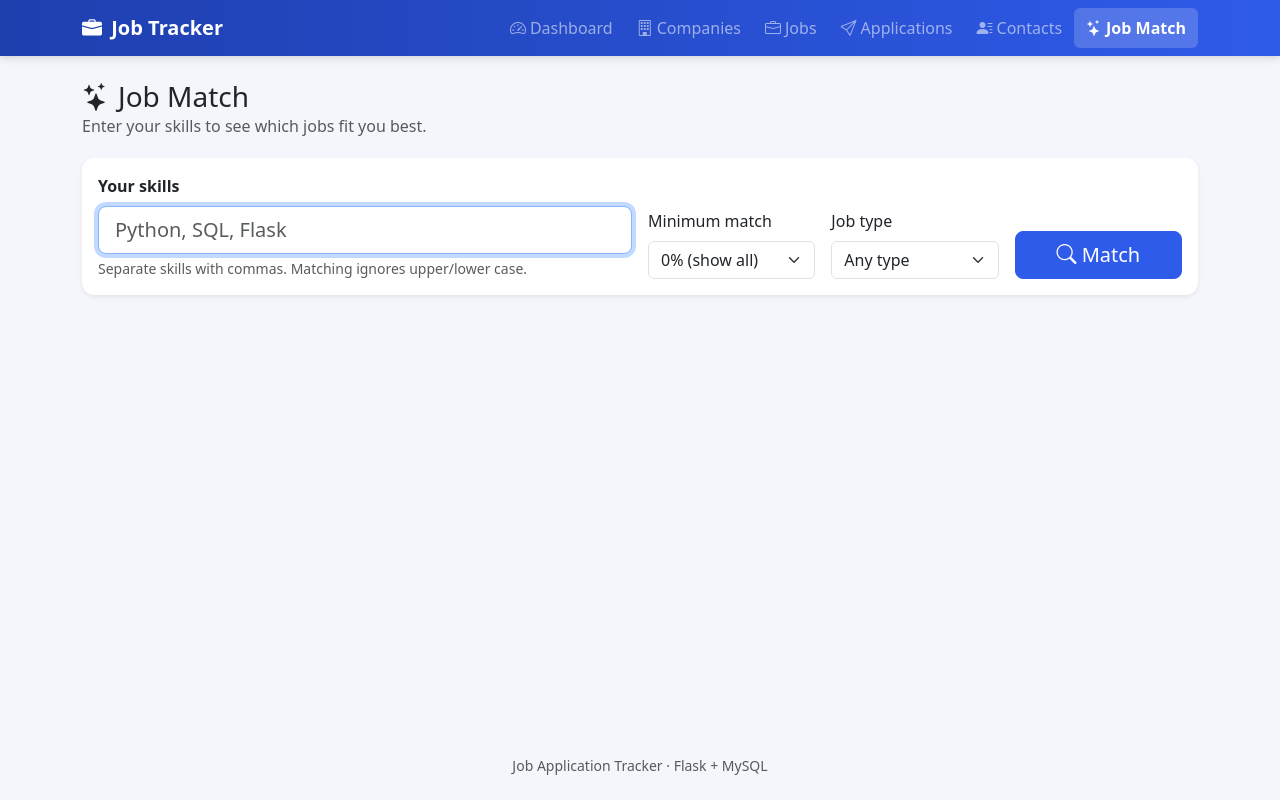
After one commit to JacobBerd/job-application-tracker, a Flask app: page /job-match in a window 1280 px wide. The commit adds this page. Run offline with Flask 3, Linux system fonts and the light colour scheme; data comes from the database, SQL or seed files in the repository; data that the repository does not hold is empty.

Commit message:
Add Job Match feature
Users enter skills and see jobs ranked by match percentage with matched/total counts and missing skills. Matching is case-insensitive and can be filtered by minimum match and job type. Also suggests skills to learn and offers clickable skill chips pulled from the requirements JSON.

Co-authored-by: Cursor <cursoragent@cursor.com>

```diff
--- a/app.py
+++ b/app.py
@@ -536,6 +536,43 @@ def delete_contact(contact_id):
 
 
 # ---------------------------------------------------------------
+# Job Match
+# ---------------------------------------------------------------
+MIN_MATCH_OPTIONS = (0, 25, 50, 75, 100)
+
+
+@app.route("/job-match", methods=["GET", "POST"])
+def job_match():
+    skills_text = request.values.get("skills", "").strip()
+    min_percent = request.values.get("min", 0, type=int)
+    job_type = request.values.get("type", "").strip()
+    if min_percent not in MIN_MATCH_OPTIONS:
+        min_percent = 0
+    if job_type not in db.JOB_TYPES:
+        job_type = ""
+
+    user_skills = db.split_skills(skills_text)
+    results = None
+    if user_skills:
+        results = db.match_jobs(user_skills, min_percent, job_type or None)
+    elif "skills" in request.values:
+        flash("Enter at least one skill to find matching jobs.", "warning")
+
+    return render_template(
+        "job_match.html",
+        skills_text=skills_text,
+        user_skills=user_skills,
+        min_percent=min_percent,
+        job_type=job_type,
+        results=results,
+        skills_to_learn=db.skills_to_learn(results) if results else [],
+        all_skills=db.get_all_skills(),
+        min_options=MIN_MATCH_OPTIONS,
+        job_types=db.JOB_TYPES,
+    )
+
+
+# ---------------------------------------------------------------
 # Dashboard
 # ---------------------------------------------------------------
 @app.route("/")
--- a/templates/base.html
+++ b/templates/base.html
@@ -15,6 +15,7 @@
     ('jobs', 'Jobs', 'briefcase'),
     ('applications', 'Applications', 'send'),
     ('contacts', 'Contacts', 'person-lines-fill'),
+    ('job_match', 'Job Match', 'stars'),
 ] %}
 <nav class="navbar navbar-expand-lg navbar-dark app-navbar">
     <div class="container">
--- a/templates/dashboard.html
+++ b/templates/dashboard.html
@@ -11,6 +11,7 @@
     <div class="d-flex gap-2 flex-wrap">
         <a href="{{ url_for('add_application') }}" class="btn btn-primary"><i class="bi bi-plus-lg"></i> Log application</a>
         <a href="{{ url_for('add_job') }}" class="btn btn-outline-primary"><i class="bi bi-briefcase"></i> Add job</a>
+        <a href="{{ url_for('job_match') }}" class="btn btn-outline-primary"><i class="bi bi-stars"></i> Find matching jobs</a>
     </div>
 </div>
 
@@ -147,7 +148,7 @@
             <div class="card-header bg-white fw-semibold"><i class="bi bi-bar-chart me-1"></i> Most requested skills</div>
             <div class="card-body">
                 {% for s in stats.top_skills %}
-                <span class="skill-chip">{{ s.skill }} <span class="skill-count">{{ s.job_count }}</span></span>
+                <a href="{{ url_for('job_match', skills=s.skill) }}" class="skill-chip text-decoration-none" title="Find jobs needing {{ s.skill }}">{{ s.skill }} <span class="skill-count">{{ s.job_count }}</span></a>
                 {% else %}
                 <span class="text-muted">Add skills to your jobs to see trends here.</span>
                 {% endfor %}
--- /dev/null
+++ b/templates/job_match.html
@@ -0,0 +1,163 @@
+{% extends "base.html" %}
+{% from "_macros.html" import job_type_badge, salary_range %}
+{% set active_page = "job_match" %}
+{% block title %}Job Match{% endblock %}
+
+{% macro match_level(percent) -%}
+{% if percent >= 75 %}high{% elif percent >= 50 %}medium{% elif percent > 0 %}low{% else %}none{% endif %}
+{%- endmacro %}
+
+{% block content %}
+<div class="page-header">
+    <div>
+        <h1 class="h3 mb-0"><i class="bi bi-stars me-2"></i>Job Match</h1>
+        <p class="text-muted mb-0">Enter your skills to see which jobs fit you best.</p>
+    </div>
+</div>
+
+<div class="card shadow-sm mb-4">
+    <div class="card-body">
+        <form method="get" action="{{ url_for('job_match') }}">
+            <div class="row g-3 align-items-end">
+                <div class="col-lg-6">
+                    <label for="skills" class="form-label fw-semibold">Your skills</label>
+                    <input type="text" class="form-control form-control-lg" id="skills" name="skills"
+                           value="{{ skills_text }}" placeholder="Python, SQL, Flask" autofocus>
+                    <div class="form-text">Separate skills with commas. Matching ignores upper/lower case.</div>
+                </div>
+                <div class="col-sm-4 col-lg-2">
+                    <label for="min" class="form-label">Minimum match</label>
+                    <select class="form-select" id="min" name="min">
+                        {% for option in min_options %}
+                        <option value="{{ option }}" {% if option == min_percent %}selected{% endif %}>{{ option }}%{% if option == 0 %} (show all){% endif %}</option>
+                        {% endfor %}
+                    </select>
+                </div>
+                <div class="col-sm-4 col-lg-2">
+                    <label for="type" class="form-label">Job type</label>
+                    <select class="form-select" id="type" name="type">
+                        <option value="">Any type</option>
+                        {% for t in job_types %}
+                        <option value="{{ t }}" {% if t == job_type %}selected{% endif %}>{{ t }}</option>
+                        {% endfor %}
+                    </select>
+                </div>
+                <div class="col-sm-4 col-lg-2 d-grid">
+                    <button type="submit" class="btn btn-primary btn-lg"><i class="bi bi-search"></i> Match</button>
+                </div>
+            </div>
+        </form>
+
+        {% if all_skills %}
+        <div class="mt-3">
+            <span class="small text-muted me-1">Skills listed in your jobs (click to add):</span>
+            {% for skill in all_skills %}
+            <button type="button" class="skill-chip skill-suggestion" data-skill="{{ skill }}">{{ skill }}</button>
+            {% endfor %}
+        </div>
+        {% endif %}
+    </div>
+</div>
+
+{% if results is not none %}
+<div class="row g-4">
+    <div class="col-lg-8">
+        <div class="mb-3">
+            <span class="fw-semibold">Your skills:</span>
+            {% for skill in user_skills %}<span class="skill-chip">{{ skill }}</span>{% endfor %}
+        </div>
+        <h2 class="h5">Matching jobs ({{ results|length }})</h2>
+
+        {% if results %}
+        <ol class="match-list">
+            {% for r in results %}
+            <li class="card shadow-sm match-card match-{{ match_level(r.percent) }}">
+                <div class="card-body">
+                    <div class="d-flex flex-wrap justify-content-between gap-2">
+                        <div>
+                            <span class="match-rank">{{ loop.index }}.</span>
+                            <a href="{{ url_for('job_detail', job_id=r.job_id) }}" class="fw-semibold fs-5">{{ r.job_title }}</a>
+                            <span class="text-muted">at</span>
+                            <a href="{{ url_for('company_detail', company_id=r.company_id) }}" class="text-body">{{ r.company_name }}</a>
+                            {{ job_type_badge(r.job_type) }}
+                        </div>
+                        <div class="text-end">
+                            <span class="match-percent">{{ r.percent }}%</span>
+                            <span class="text-muted small">({{ r.matched_count }}/{{ r.total }} skills)</span>
+                        </div>
+                    </div>
+                    <div class="progress match-progress my-2" role="progressbar" aria-label="Match percentage"
+                         aria-valuenow="{{ r.percent }}" aria-valuemin="0" aria-valuemax="100">
+                        <div class="progress-bar" style="width: {{ r.percent }}%"></div>
+                    </div>
+                    <div class="small">
+                        {% if r.matched %}
+                        <div><i class="bi bi-check-circle-fill text-success"></i> <span class="text-muted">Matched:</span>
+                            {% for skill in r.matched %}<span class="skill-chip skill-chip-matched">{{ skill }}</span>{% endfor %}
+                        </div>
+                        {% endif %}
+                        {% if r.missing %}
+                        <div><i class="bi bi-x-circle-fill text-danger"></i> <span class="text-muted">Missing:</span>
+                            {% for skill in r.missing %}<span class="skill-chip skill-chip-missing">{{ skill }}</span>{% endfor %}
+                        </div>
+                        {% endif %}
+                    </div>
+                    <div class="d-flex flex-wrap justify-content-between align-items-center mt-2 small text-muted">
+                        <span>{{ salary_range(r.salary_min, r.salary_max) }}</span>
+                        {% if r.application_count %}
+                        <a href="{{ url_for('job_detail', job_id=r.job_id) }}"><i class="bi bi-check2-all"></i> Already applied</a>
+                        {% else %}
+                        <a href="{{ url_for('add_application', job_id=r.job_id) }}"><i class="bi bi-send"></i> Log an application</a>
+                        {% endif %}
+                    </div>
+                </div>
+            </li>
+            {% endfor %}
+        </ol>
+        {% else %}
+        <div class="card shadow-sm">
+            <div class="empty-state">
+                <i class="bi bi-emoji-neutral"></i>
+                <p>No jobs meet that match level. Try lowering the minimum match or adding more skills.</p>
+            </div>
+        </div>
+        {% endif %}
+    </div>
+
+    <div class="col-lg-4">
+        <div class="card shadow-sm">
+            <div class="card-header bg-white fw-semibold"><i class="bi bi-lightbulb me-1"></i> Skills to learn next</div>
+            <div class="card-body">
+                {% for s in skills_to_learn %}
+                <div class="d-flex justify-content-between align-items-center mb-2">
+                    <span class="skill-chip skill-chip-missing mb-0">{{ s.skill }}</span>
+                    <span class="small text-muted">needed by {{ s.job_count }} job{{ '' if s.job_count == 1 else 's' }}</span>
+                </div>
+                {% else %}
+                <p class="text-muted mb-0">You have every skill these jobs ask for.</p>
+                {% endfor %}
+            </div>
+        </div>
+    </div>
+</div>
+{% endif %}
+{% endblock %}
+
+{% block scripts %}
+<script>
+    (function () {
+        const input = document.getElementById("skills");
+        document.querySelectorAll(".skill-suggestion").forEach(function (chip) {
+            chip.addEventListener("click", function () {
+                const skills = input.value.split(",").map(s => s.trim()).filter(Boolean);
+                const skill = chip.dataset.skill;
+                if (!skills.some(s => s.toLowerCase() === skill.toLowerCase())) {
+                    skills.push(skill);
+                }
+                input.value = skills.join(", ");
+                input.focus();
+            });
+        });
+    })();
+</script>
+{% endblock %}
```
Also changed, not shown: database.py (+58 -0 lines), static/style.css (+63 -0 lines).
